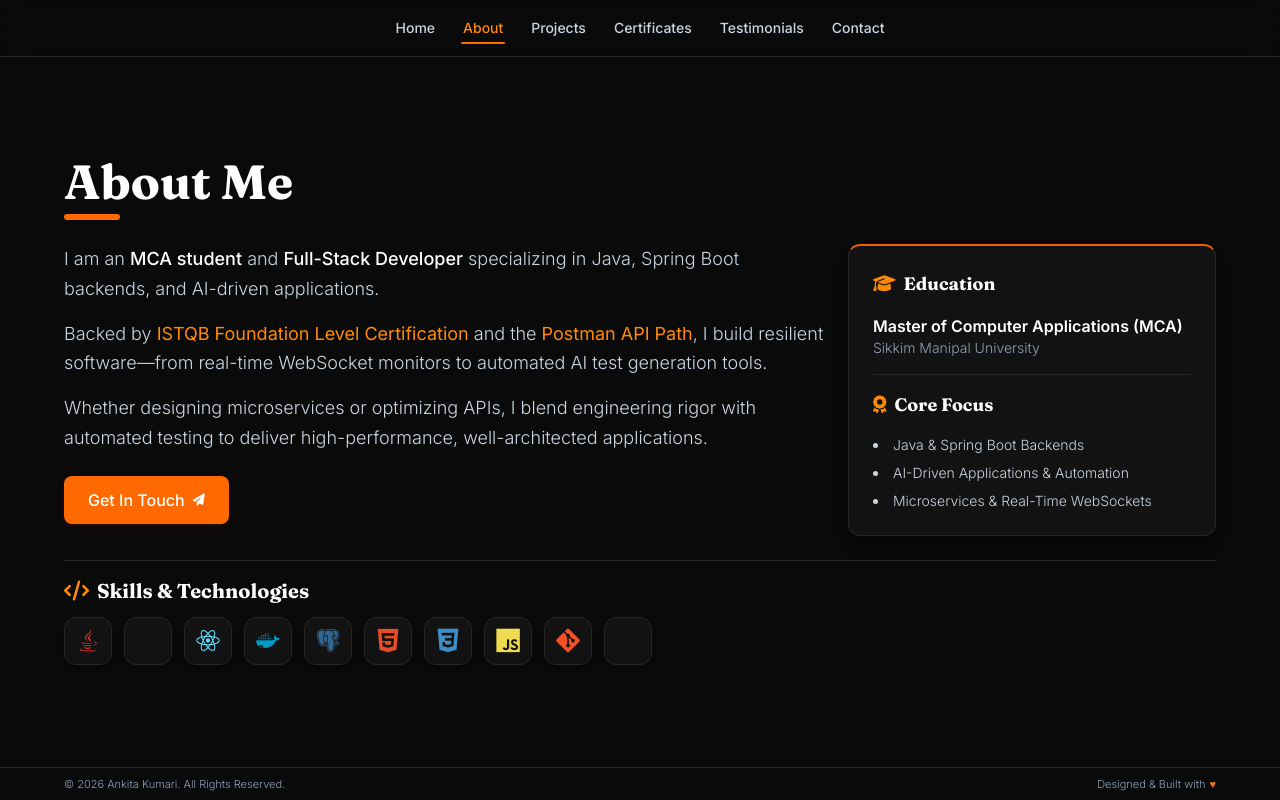
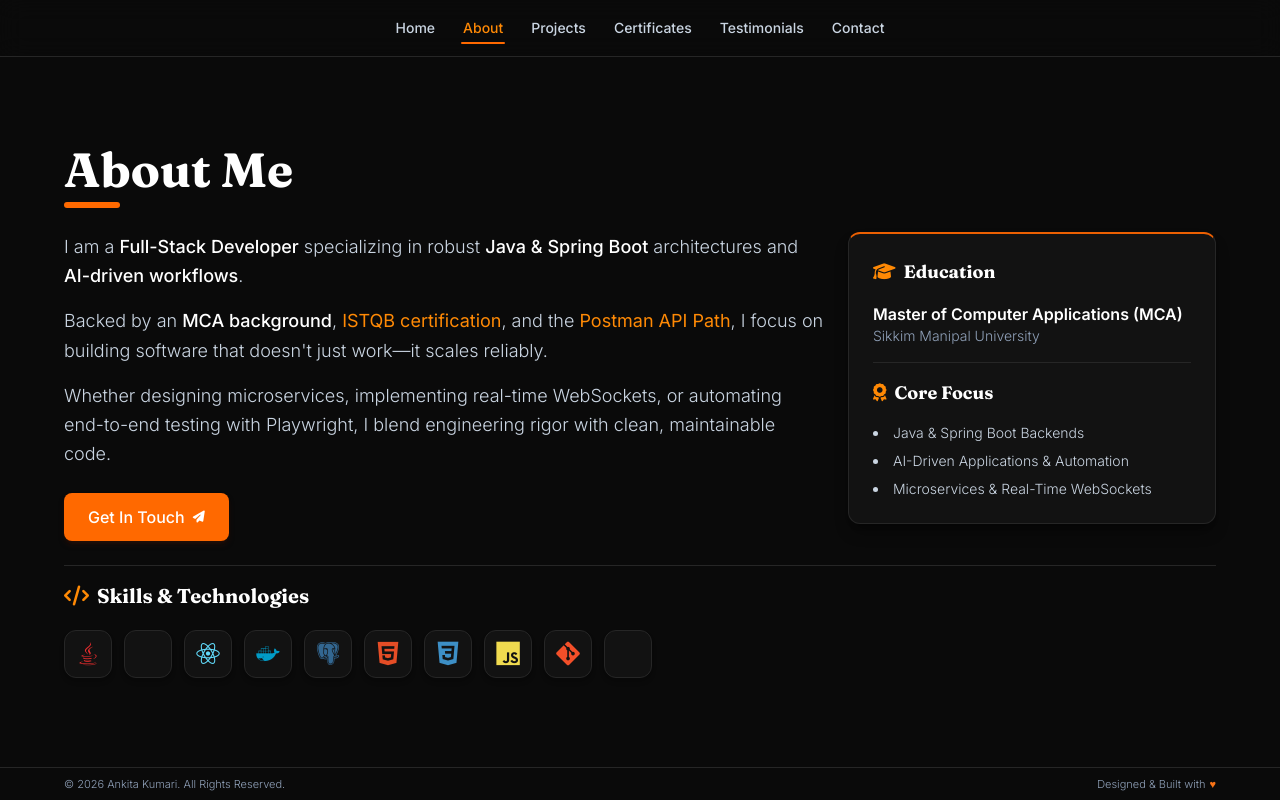
Before and after one commit to ankita-thakur-28/project-portfolio, a React (Vite) app: page / in a window 1280 px wide. Both pictures are taken after a click on the button "About". Built offline with nearby package versions, Linux system fonts and the light colour scheme.

Commit message:
feat: add instant floating hover tooltips for tech icons and update About page bio

```diff
--- a/src/components/TechIcon.jsx
+++ b/src/components/TechIcon.jsx
@@ -1,4 +1,4 @@
-export default function TechIcon({ name, size = 'md', showLabel = false, className = '' }) {
+export default function TechIcon({ name, size = 'md', showLabel = false, showTooltip = true, className = '' }) {
   const normalized = name.toLowerCase().trim();
 
   const iconSizeClass = size === 'sm' ? 'text-sm' : size === 'lg' ? 'text-2xl' : 'text-lg';
@@ -82,12 +82,20 @@ export default function TechIcon({ name, size = 'md', showLabel = false, classNa
   };
 
   return (
-    <span
+    <div
       title={name}
-      className={`inline-flex items-center justify-center transition-all ${className}`}
+      className={`relative group/tech inline-flex items-center justify-center ${className}`}
     >
       {renderIcon()}
       {showLabel && <span className="ml-1.5 text-xs text-slate-300 font-mono">{name}</span>}
-    </span>
+
+      {/* Instant Floating Tooltip */}
+      {showTooltip && (
+        <div className="absolute -top-8.5 left-1/2 -translate-x-1/2 opacity-0 invisible group-hover/tech:opacity-100 group-hover/tech:visible -translate-y-1 group-hover/tech:translate-y-0 transition-all duration-150 pointer-events-none z-50 whitespace-nowrap bg-[#1a1a1a] text-slate-200 text-[11px] font-medium px-2.5 py-0.5 rounded-md border border-[#333] shadow-xl shadow-black/80 flex items-center">
+          <span>{name}</span>
+          <span className="absolute -bottom-1 left-1/2 -translate-x-1/2 w-1.5 h-1.5 bg-[#1a1a1a] border-r border-b border-[#333] rotate-45"></span>
+        </div>
+      )}
+    </div>
   );
 }
--- a/src/views/About.jsx
+++ b/src/views/About.jsx
@@ -15,13 +15,13 @@ export default function About({ onNavigate }) {
         <div className="grid grid-cols-1 md:grid-cols-3 gap-6">
           <div className="md:col-span-2 space-y-4 text-slate-300 leading-relaxed text-base sm:text-lg font-light">
             <p>
-              I am an <strong className="text-white font-medium">MCA student</strong> and <strong className="text-white font-medium">Full-Stack Developer</strong> specializing in Java, Spring Boot backends, and AI-driven applications.
+              I am a <strong className="text-white font-medium">Full-Stack Developer</strong> specializing in robust <strong className="text-white font-medium">Java & Spring Boot</strong> architectures and <strong className="text-white font-medium">AI-driven workflows</strong>.
             </p>
             <p>
-              Backed by <span className="text-orange-400 font-normal">ISTQB Foundation Level Certification</span> and the <span className="text-orange-400 font-normal">Postman API Path</span>, I build resilient software—from real-time WebSocket monitors to automated AI test generation tools.
+              Backed by an <strong className="text-white font-medium">MCA background</strong>, <span className="text-orange-400 font-normal">ISTQB certification</span>, and the <span className="text-orange-400 font-normal">Postman API Path</span>, I focus on building software that doesn't just work—it scales reliably.
             </p>
             <p>
-              Whether designing microservices or optimizing APIs, I blend engineering rigor with automated testing to deliver high-performance, well-architected applications.
+              Whether designing microservices, implementing real-time WebSockets, or automating end-to-end testing with Playwright, I blend engineering rigor with clean, maintainable code.
             </p>
 
             <div className="pt-2">
@@ -64,11 +64,10 @@ export default function About({ onNavigate }) {
             <i className="fas fa-code text-orange-400"></i> Skills & Technologies
           </h3>
 
-          <div className="flex flex-wrap gap-3">
+          <div className="flex flex-wrap gap-3 pt-2">
             {skills.map((skill, index) => (
               <div
                 key={index}
-                title={skill}
                 className="w-12 h-12 rounded-xl bg-[#121212] hover:bg-[#1a1a1a] border border-[#262626] hover:border-orange-500/50 flex items-center justify-center shadow-md transition-all hover:scale-105 group cursor-pointer"
               >
                 <TechIcon name={skill} size="lg" />
```
